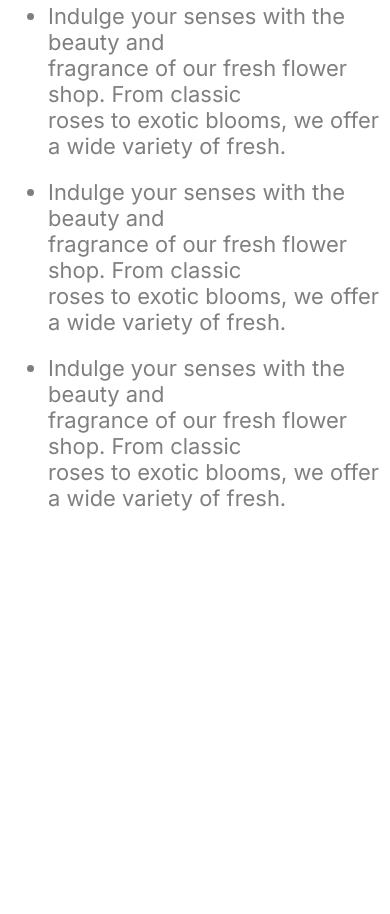
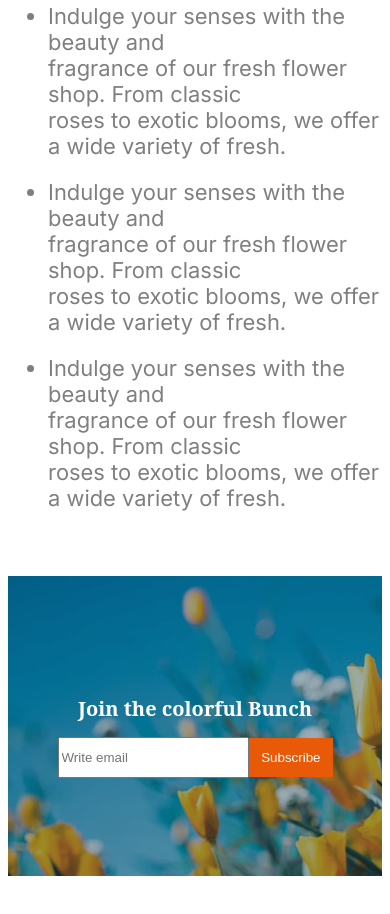
Before and after one commit to sajib4386/Flower-Market, a plain HTML site: page flower.html in a window 390 px wide. Shown: the part 2949-3863 px from the top of the page. Before the commit the page ends 3489 px from the top, so only its background shows below. Drawn offline with Linux system fonts and the light colour scheme.

Commit message:
added a Join Section

```diff
--- a/flower.html
+++ b/flower.html
@@ -27,7 +27,8 @@
                     From classic roses to exotic blooms, we offer a wide variety of fresh flowers that are perfect for
                     any occasion. </p>
             </div>
-            <img class="banner-profile" src="assets/hero-flower.png" alt="This is a picture of several types of flowers.">
+            <img class="banner-profile" src="assets/hero-flower.png"
+                alt="This is a picture of several types of flowers.">
         </diV>
     </header>
     <main>
@@ -109,6 +110,15 @@
                 </div>
             </div>
         </section>
+        <section class="join-section join-bg">
+            <h3 class="join-title font-noto-serif ">Join the colorful Bunch</h3>
+            <div class="input-field">
+                <input class="input" type="Email" name="email" placeholder="Write email">
+                <button class="btn-subscribe">
+                    <span>Subscribe</span>
+                </button>
+            </div>
+        </section>
     </main>
 
 </body>
--- a/styles/flower.css
+++ b/styles/flower.css
@@ -143,46 +143,93 @@ nav ul li {
 }
 
 /*plants lover related styles*/
-.plants-lover{
+.plants-lover {
     display: flex;
     margin-top: 170px;
     gap: 60px;
 
 }
-.plants-lover-content{
+
+.plants-lover-content {
     margin-top: 0px;
 }
-.plants-lover-title{
+
+.plants-lover-title {
     padding-left: 20px;
     font-size: 3.12rem;
     font-weight: bold;
     margin-bottom: 20px;
 }
 
-.plants-lover-list{
+.plants-lover-list {
     font-size: 1.37rem;
     color: rgba(0, 0, 0, 0.5);
 }
+
 ul li {
     margin-bottom: 20px;
 }
 
 .image-container {
     position: relative;
-  }
+}
 
- .main-image{
+.main-image {
     max-width: 540px;
     width: 100%;
     height: auto;
-  }
-.badge{
+}
+
+.badge {
     position: absolute;
     width: 286px;
     height: 286px;
     top: -120px;
     right: -120px;
 
+}
+
+/*join section styles*/
+.join-section {
+    display: flex;
+    flex-direction: column;
+    justify-content: center;
+    text-align: center;
+    align-items: center;
+    height: 500px;
+    margin-top: 120px;
+}
+
+.input-field {
+    display: flex;
+    justify-content: center;
+    align-items: center;
+}
+
+.join-title {
+    font-size: 3.12rem;
+    color: white;
+    margin-bottom: 15px;
+}
+
+.join-bg {
+    background-image: url('../assets/news-letter-bg.png');
+    background-repeat: no-repeat;
+    background-size: 100%;
+    background-size: cover;
+}
+
+.input {
+    width: 644px;
+    height: 35px;
+}
+
+.btn-subscribe {
+    padding: 12px 40px;
+    background-color: rgba(233, 90, 8, 1);
+    color: white;
+    border: none;
+    margin-left: -60px;
 }
 
 
@@ -221,22 +268,45 @@ ul li {
         grid-template-columns: repeat(2, 1fr);
         width: 100%;
     }
+
     /*plant lover styles*/
-    .plants-lover{
-     flex-direction: column;
-     margin-top: 41px;
-     gap: 0px;
+    .plants-lover {
+        flex-direction: column;
+        margin-top: 41px;
+        gap: 0px;
     }
-    .badge{
+
+    .badge {
         display: none;
     }
-    .plants-lover-content{
+
+    .plants-lover-content {
         margin-top: 18px;
     }
-    .plants-lover-title{
+
+    .plants-lover-title {
         font-size: 1.5rem;
     }
-    .no-br{
+
+    .no-br {
         display: none;
     }
+
+    .join-section {
+        height: 300px;
+        margin-top: 44px;
+        margin-bottom: 200px;
+    }
+
+    .join-title {
+        font-size: 1.25rem;
+    }
+    .input-field{
+        width: 275px;
+    }
+    .btn-subscribe{
+        margin-left: 0px;
+        padding: 12px;
+    }
+
 }
```
